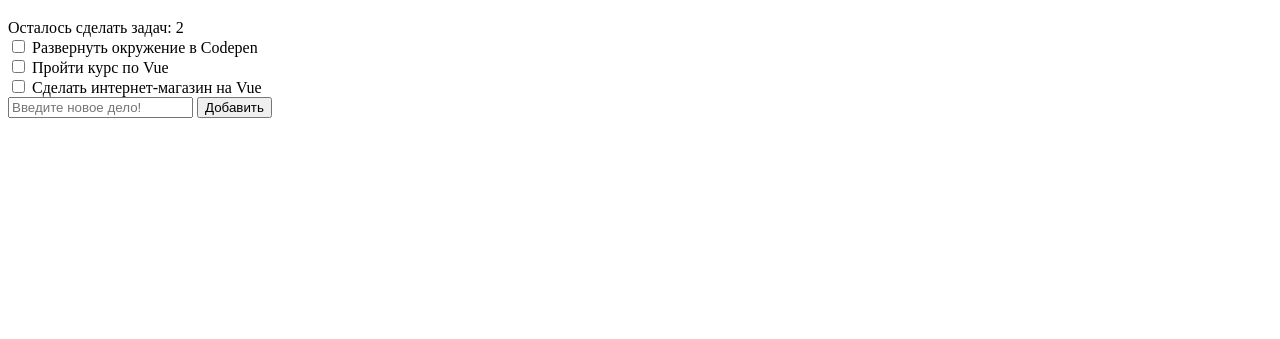
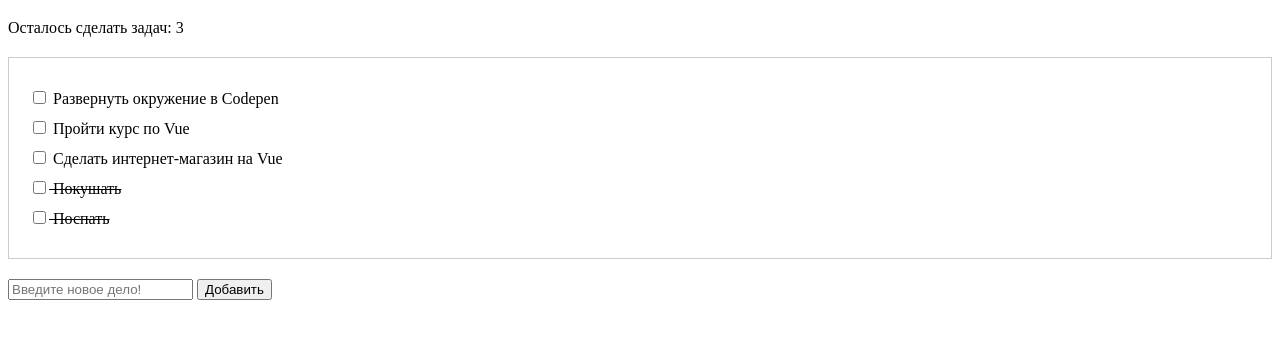
Before and after one commit to Raz3r444uk/Vue, a plain HTML site: page index.html in a window 1280 px wide. Shown: the part 61-400 px from the top of the page. Drawn offline with nearby package versions, Linux system fonts and the light colour scheme.

Commit message:
feat: comlete 1 task

```diff
--- a/index.html
+++ b/index.html
@@ -4,16 +4,21 @@
     <meta charset="UTF-8" />
     <meta http-equiv="X-UA-Compatible" content="IE=edge" />
     <meta name="viewport" content="width=device-width, initial-scale=1.0" />
+    <link rel="stylesheet" href="./styles/style.css" />
     <title>VUE</title>
   </head>
   <body>
     <div id="app">
       <h1>Список задач</h1>
-      <div>Осталось сделать задач: <span class="counter">2</span></div>
+      <div>Осталось сделать задач: <span class="counter">{{tasks.length}}</span></div>
       <div class="list">
         <div class="item" v-for="task in tasks">
           <input type="checkbox" />
           {{task}}
+        </div>
+        <div class="item done" v-for="doneTask in doneTasks">
+          <input type="checkbox" />
+          {{doneTask}}
         </div>
       </div>
       <div class="form">
--- a/index.js
+++ b/index.js
@@ -8,5 +8,6 @@ const app = new Vue({
       "Пройти курс по Vue",
       "Сделать интернет-магазин на Vue",
     ],
+    doneTasks: ["Покушать", "Поспать"],
   },
 });
```
Also changed, not shown: styles/style.css (indentation only).
